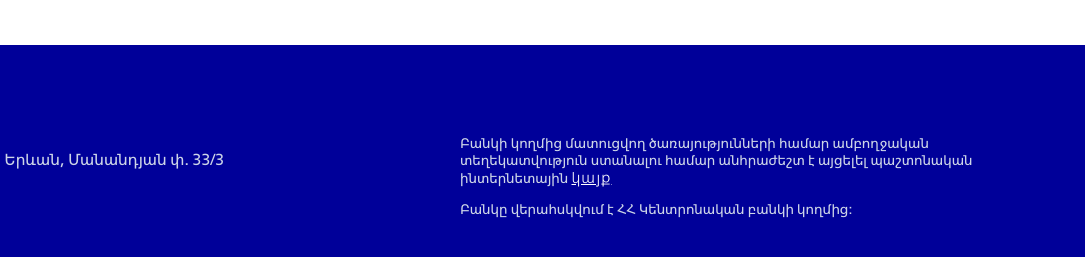
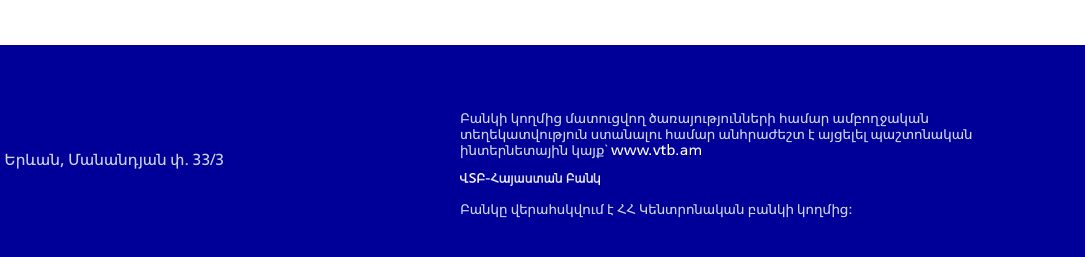
Before and after one commit to shahnazaryan0330/landing, a plain HTML site: page index.html in a window 1280 px wide. Shown: the part 1524-1781 px from the top of the page, 195-1280 px from the left. Drawn offline with Linux system fonts and the light colour scheme; animation ran at ten frames a second.

Commit message:
footer link deleted, stanal vark btn link change

```diff
--- a/css/animation.css
+++ b/css/animation.css
@@ -12,6 +12,7 @@
     background: -o-linear-gradient(top, white, black);
     background: linear-gradient(to bottom, white, black);
 }
+
 .logo {
     -webkit-transition: -webkit-transform .3s ease;
     transition: -webkit-transform .3s ease;
--- a/css/style.css
+++ b/css/style.css
@@ -126,10 +126,6 @@ button {
 #gradient-canvas {
     width: 100%;
     height: 100%;
-    /* --gradient-color-1: #8400ff;
-    --gradient-color-2: #122d52;
-    --gradient-color-3: #122d52;
-    --gradient-color-4: #6257ff; */
     --gradient-color-1: #0084FF;
     --gradient-color-2: #001ABB;
     --gradient-color-3: #001ABB;
@@ -642,9 +638,9 @@ button {
 }
 
 .footer_link {
-    color: var(--color-1);
-    text-decoration: underline;
-    font-size: var(--fz-2);
-    letter-spacing: 1px;
-    font-weight: var(--fw-thin);
+    width: 90px;
 }
+
+.footer_img {
+    width: 140px;
+}
--- a/index.html
+++ b/index.html
@@ -153,7 +153,8 @@
                 </div>
 
                 <div class="form_submit_wrapper">
-                    <button class="form_submit" data-url="a5PaHR0cHM6Ly9vbmxpbmVjcmVkaXQudnRiLmFtLyNjYWxjdWxhdGVfY3JlZGl0">Ստանալ վարկ</button>
+                    <button class="form_submit" data-url="a5PaHR0cHM6Ly9vbmxpbmVjcmVkaXQudnRiLmFtLyNjcmVkaXQ=">Ստանալ
+                        վարկ</button>
                 </div>
                 <p class="oferta">Նախնական հաշվարկ. Չի հանդիսանում հրապարակային օֆերտա</p>
             </div>
@@ -207,8 +208,10 @@
                 <div class="bank_faq">
                     <p class="text">
                         Բանկի կողմից մատուցվող ծառայությունների համար ամբողջական տեղեկատվություն ստանալու համար
-                        անհրաժեշտ է այցելել պաշտոնական ինտերնետային <a class="footer_link" data-url="arTaHR0cHM6Ly9vbmxpbmVjcmVkaXQudnRiLmFtLw==">կայք</a>
+                        անհրաժեշտ է այցելել պաշտոնական ինտերնետային կայք`
+                        <img class="footer_link" src="./img/footer_img2.png" alt="img">
                     </p>
+                    <img class="footer_img" src="./img/footer_img.png" alt="img">
                     <p class="text">
                         Բանկը վերահսկվում է ՀՀ Կենտրոնական բանկի կողմից:
                     </p>
```
Also changed, not shown: img/footer_img.png (added), img/footer_img2.png (added).
